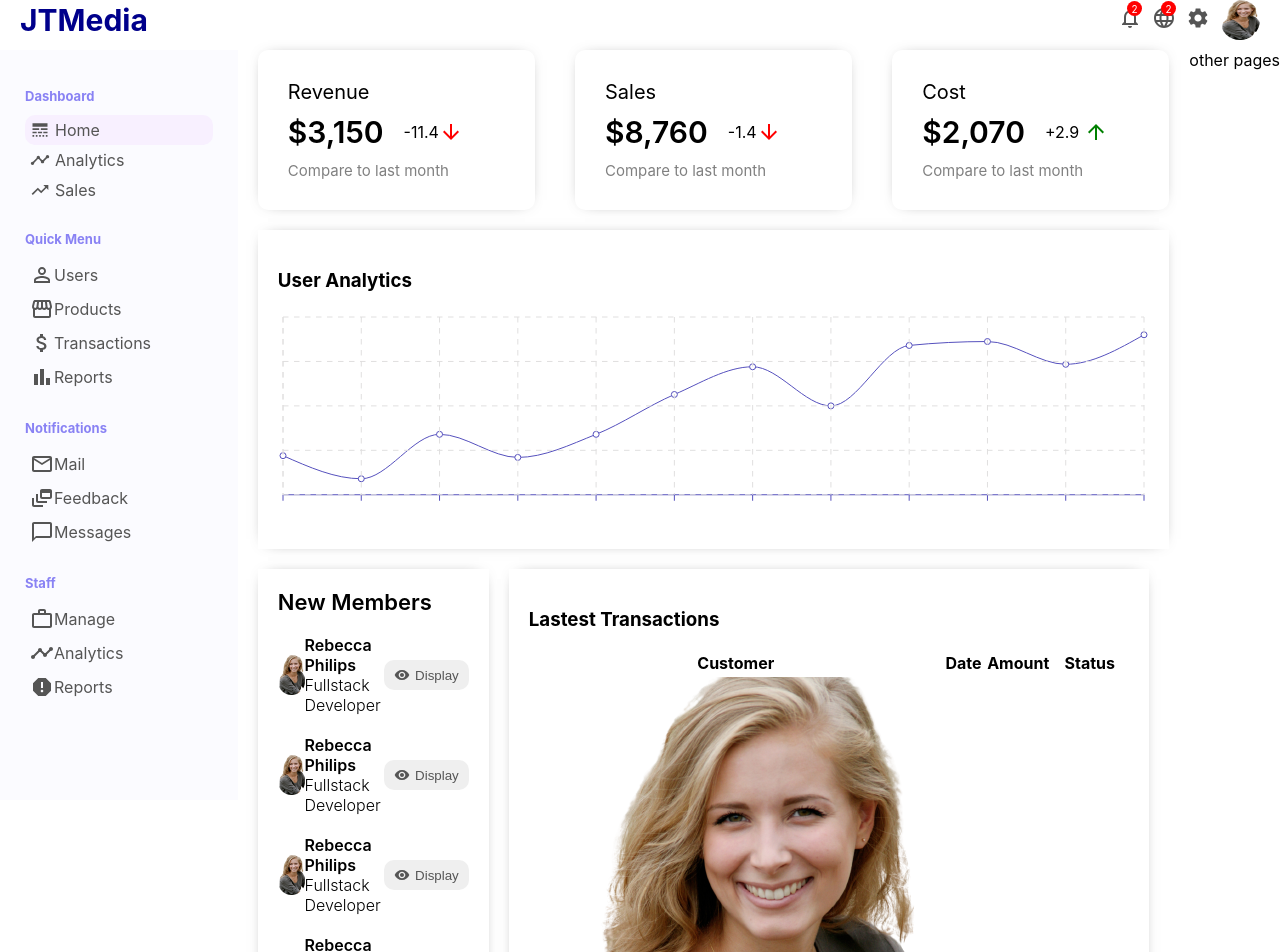
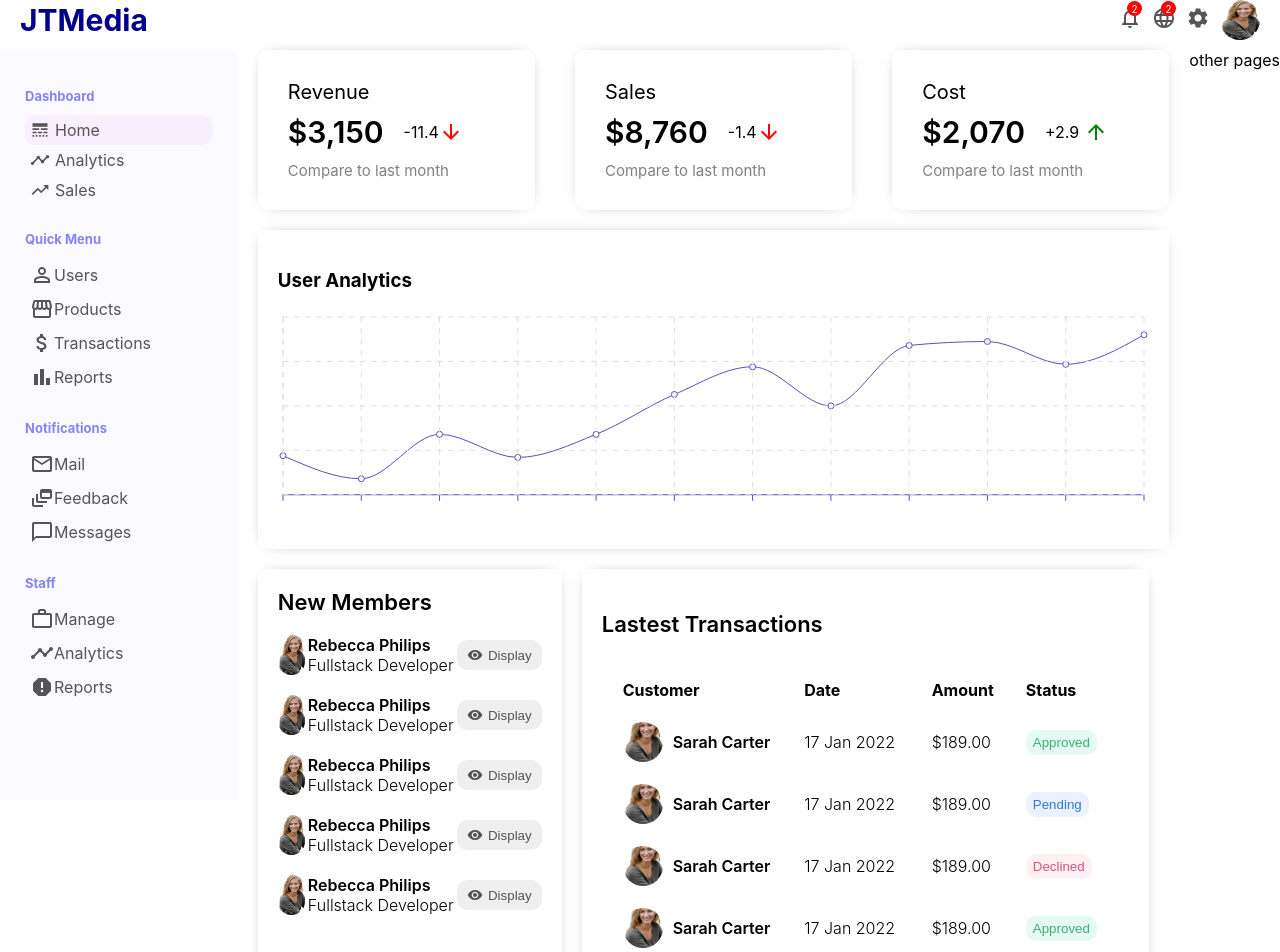
Before and after one commit to Justina177/Admin-Dashboard, a React (Create React App) app: page / in a window 1280 px wide. Shown: the top 952 px of the page. Built offline with nearby package versions, Linux system fonts and the light colour scheme.

Commit message:
Styled the WidgetLg component

```diff
--- a/src/widgetlg/Widgetlg.css
+++ b/src/widgetlg/Widgetlg.css
@@ -1,7 +1,64 @@
-.widgetlg {
+.widgetLg {
     flex: 2;
     -webkit-box-shawdow: 0px 0px 15px -160px rgb(0, 0, 0);
     box-shadow: 0px 0px 15px -10px rgba(0, 0, 0, 0.75);
     padding: 20px;
     margin-right: 20px;
 }
+
+.widgetLgTitle {
+    font-size: 22px;
+    font-weight: 600;
+}
+
+.widgetLgTable {
+    width: 100%;
+    border-spacing: 20px;
+}
+
+.widgetLgTh {
+    text-align: left
+}
+
+.widgetLgUser {
+    display: flex;
+    align-items: center;
+    font-weight: 600;
+}
+
+.widgetLgImg {
+    width: 40px;
+    height: 40px;
+    border-radius: 50%;
+    object-fit: cover;
+    margin-right: 10px;
+}
+
+.widgetLgName {
+    margin-right: -10px;
+}
+
+.widgetLgDate, .widgetLgAmount {
+    font-weight: 300;
+}
+
+.widgetLgButton {
+    padding: 5px 7px;
+    border: none;
+    border-radius: 10px;
+}
+
+.widgetLgButton.Approved {
+    background-color: #e5faf2;
+    color: #3bb077;
+}
+
+.widgetLgButton.Declined {
+    background-color: #fff0f1;
+    color: #d95087;
+}
+
+.widgetLgButton.Pending {
+    background-color: #ebf1fe;
+    color: #2a7ade;
+}
--- a/src/widgetlg/Widgetlg.jsx
+++ b/src/widgetlg/Widgetlg.jsx
@@ -5,17 +5,17 @@ import img1 from '../images/pexels-pixabay-38554-removebg-preview.png'
 
 export default function Widgetlg() {
   const Button = ({ type }) => {
-    return <button className={"widgetLgButton" + type}>{type}</button>
-  }
+    return <button className={"widgetLgButton " + type}>{type}</button>
+  };
   return (
-    <div className="widgetlg">
+    <div className="widgetLg">
       <h3 className="widgetLgTitle">Lastest Transactions</h3>
-      <table className="wigetLgTable">
-        <tr className="wigetLgTr">
-          <th className="wigetLgTh">Customer</th>
-          <th className="wigetLgTh">Date</th>
-          <th className="wigetLgTh">Amount</th>
-          <th className="wigetLgTh">Status</th>
+      <table className="widgetLgTable">
+        <tr className="widgetLgTr">
+          <th className="widgetLgTh">Customer</th>
+          <th className="widgetLgTh">Date</th>
+          <th className="widgetLgTh">Amount</th>
+          <th className="widgetLgTh">Status</th>
         </tr>
 
         <tr className="widgetLgTr">
```
